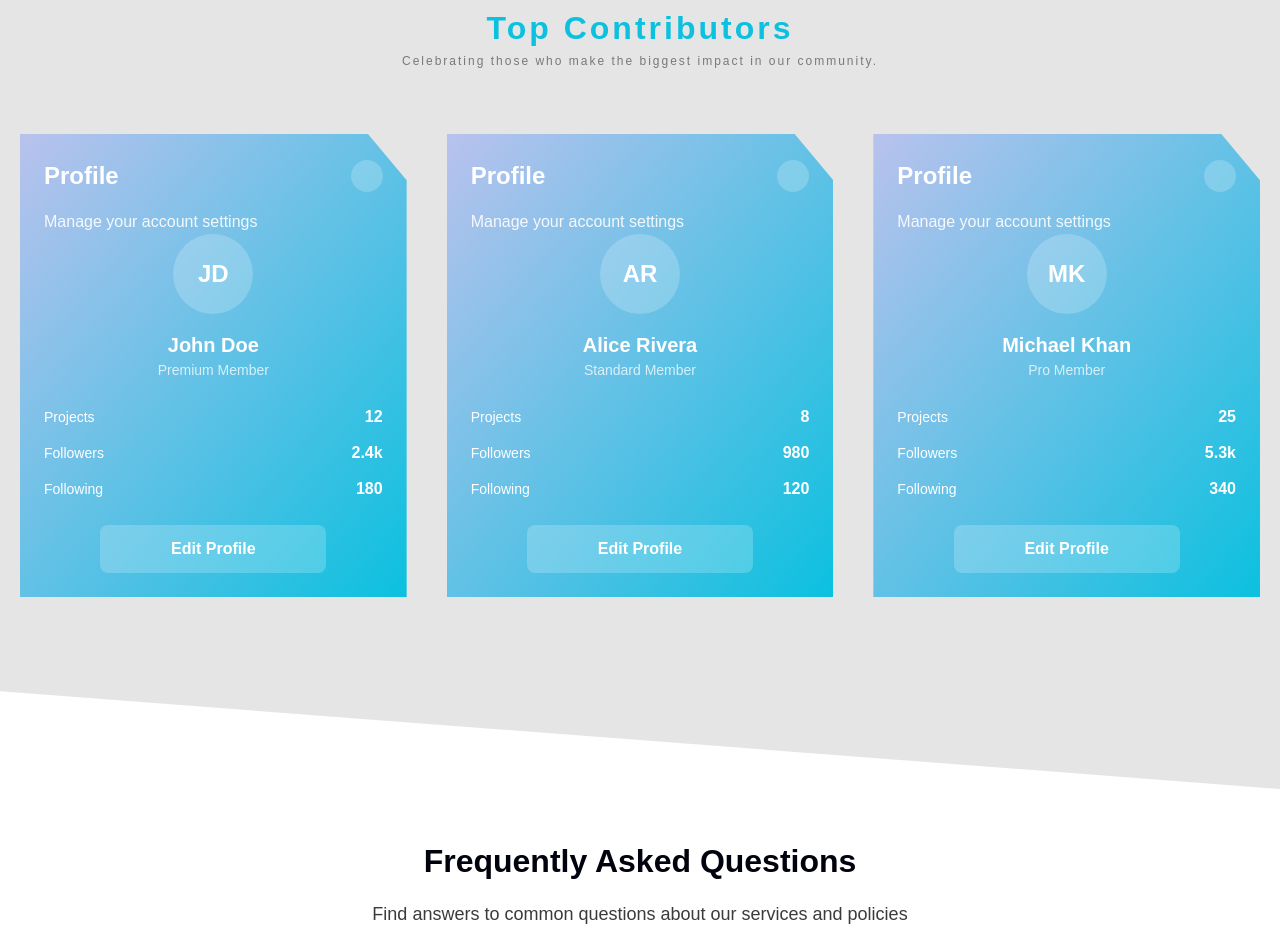
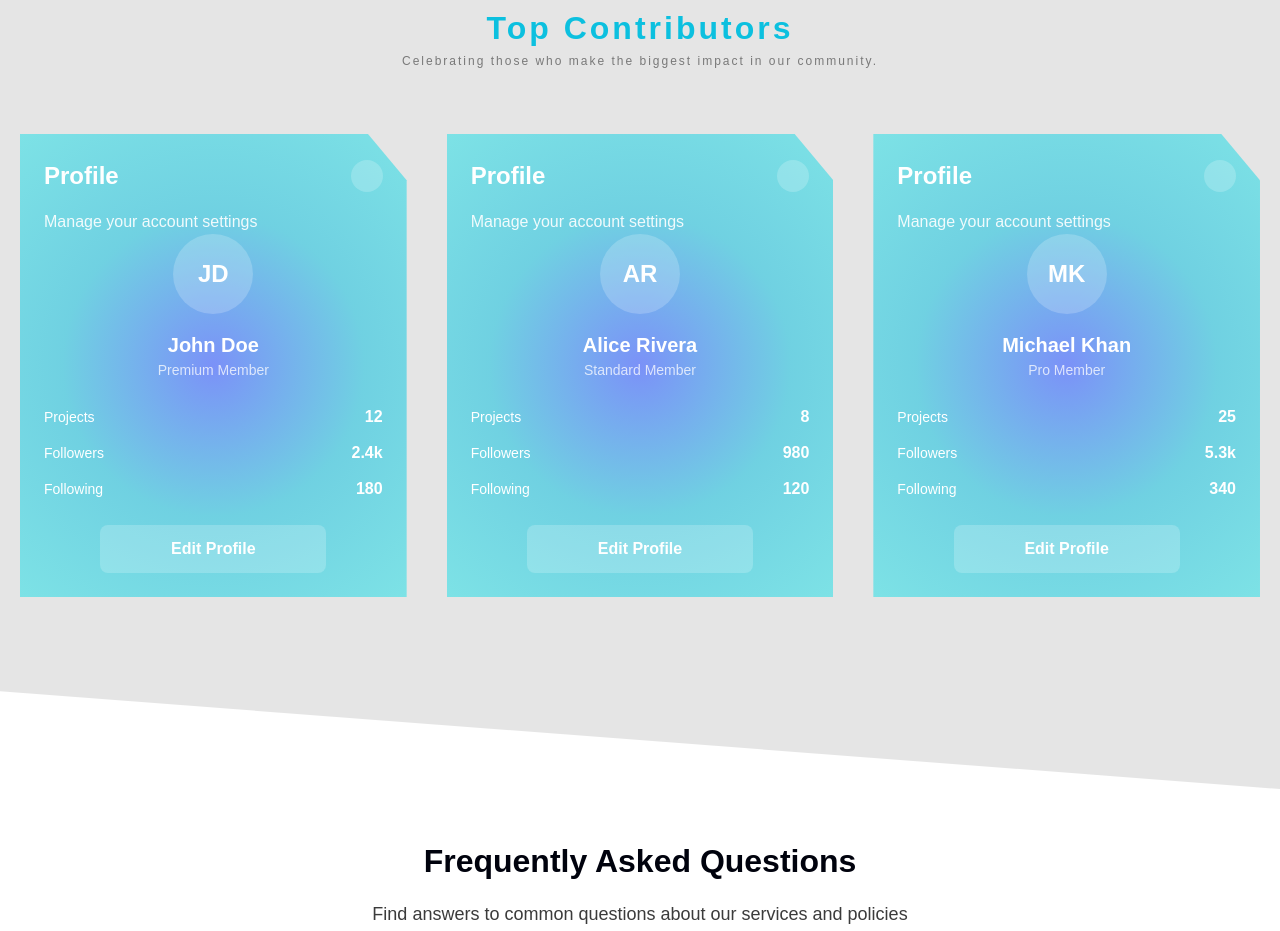
Before and after one commit to momenur/pronif, a Next.js app: page / in a window 1280 px wide. Shown: the part 2720-3651 px from the top of the page. Built offline with nearby package versions, Linux system fonts and the light colour scheme.

Commit message:
added card gradient

```diff
--- a/src/ui/AppCard.jsx
+++ b/src/ui/AppCard.jsx
@@ -2,10 +2,12 @@ import React from "react";
 
 const AppCard = ({ children }) => (
   <div
-    className="p-6 text-white bg-gradient-to-br from-primary/30 via-red to-primary-main"
+    className="p-6 text-white transition-all duration-500 hover:scale-105"
     style={{
       clipPath: "polygon(0 0, 90% 0, 100% 10%, 100% 100%, 100% 100%, 0 100%)",
       width: "100%",
+      background:
+        "radial-gradient(circle, rgba(82, 113, 255, 0.72) 0%, rgba(12, 192, 223, 0.54) 50%, rgba(92, 225, 230, 0.76) 100%)",
     }}
   >
     <div className="flex flex-col justify-between w-full min-h-full">
```
